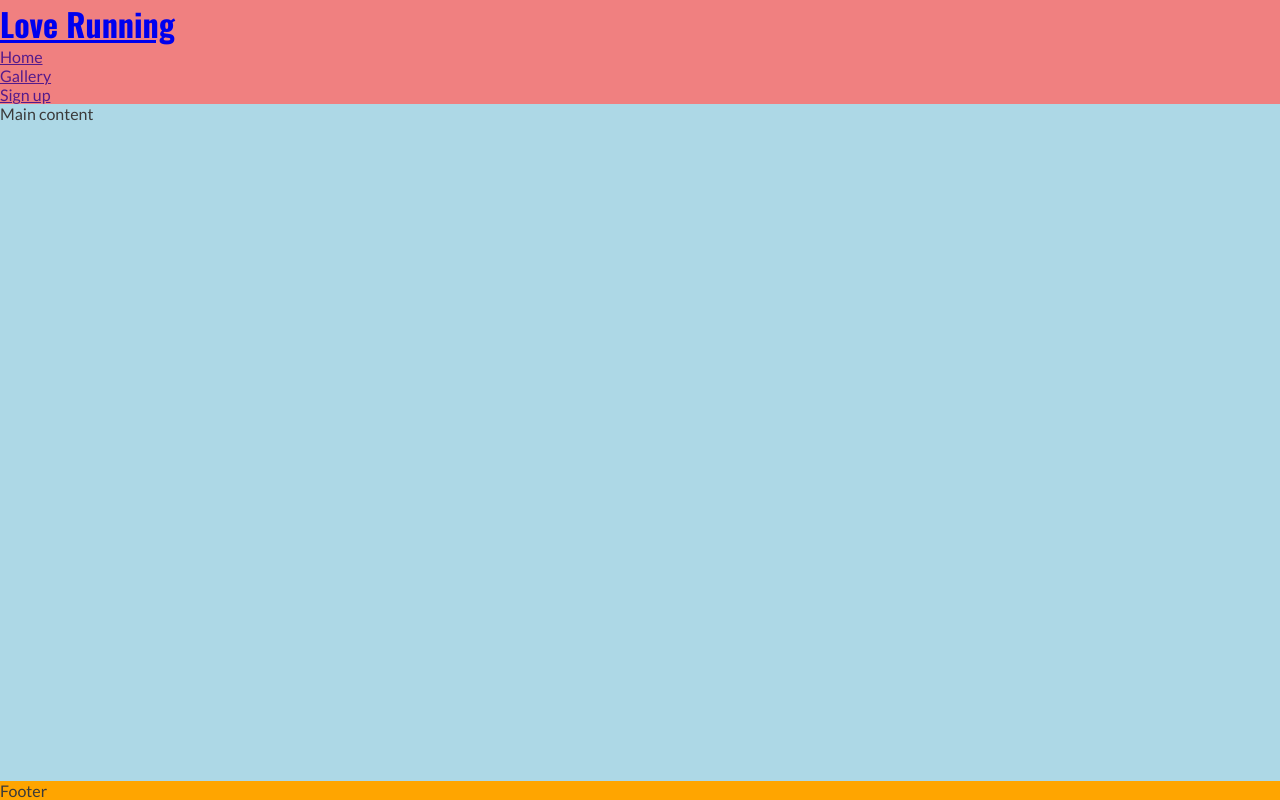
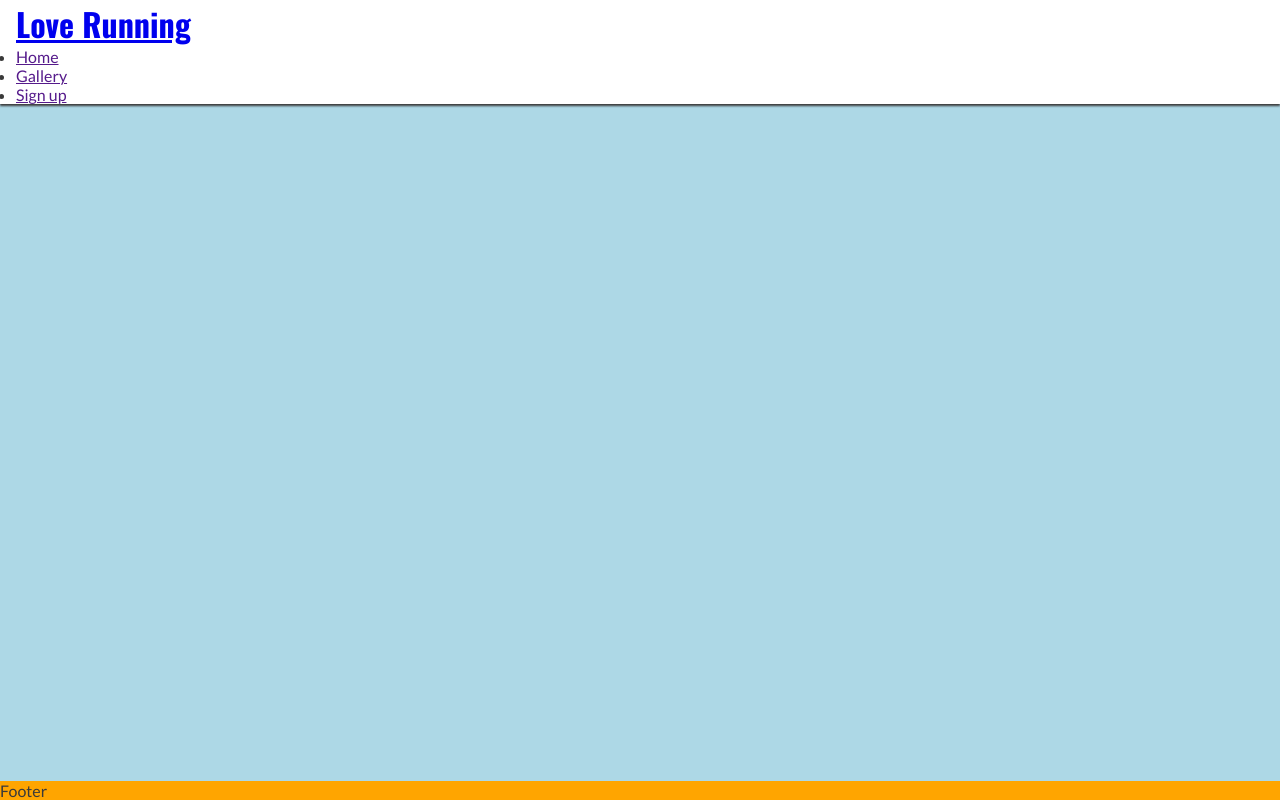
Before and after one commit to Snakeqweqwe/LOVE-RUNNING, a plain HTML site: page index.html in a window 1280 px wide. Drawn offline with nearby package versions, Linux system fonts and the light colour scheme.

Commit message:
Make header fixed and change background color

```diff
--- a/assets/css/style.css
+++ b/assets/css/style.css
@@ -1,11 +1,13 @@
 /* Google fonts import */
 @import url('https://fonts.googleapis.com/css2?family= Lato:ital,wght@0,100;0,300;0,400;0,700;0,900;1,100;1,300;1,400;1,700;1,900 &family=Oswald:wght@200..700&display=swap');
+
 /* Asterisk wildcard selector to override default styles added by the browser */
 * {
     padding: 0;
     margin: 0;
     box-sizing: border-box;
 }
+
 /* General styles */
 body {
     min-height: 100vh;
@@ -15,20 +17,28 @@ body {
     color: #3a3a3a;
     font-family: 'Lato', sans-serif;
 
-    }
+}
 
 
 /* Header */
 header {
-    background-color: lightcoral;
+    background-color: #ffffff;
+    padding: 0 1rem;
+    position: fixed;
+    z-index: 99;
+    width: 100%;
+    box-shadow: 0 2px 2px #3a3a3a;
 }
+
 h1 {
-    font-family: 'Oswald', sans-serif;}
+    font-family: 'Oswald', sans-serif;
+}
+
 /* Main content */
 main {
     background-color: lightblue;
-     /* Make main element take up any surplus space to push footer down */
-     flex: 1 0 auto;
+    /* Make main element take up any surplus space to push footer down */
+    flex: 1 0 auto;
 
 }
 
```
